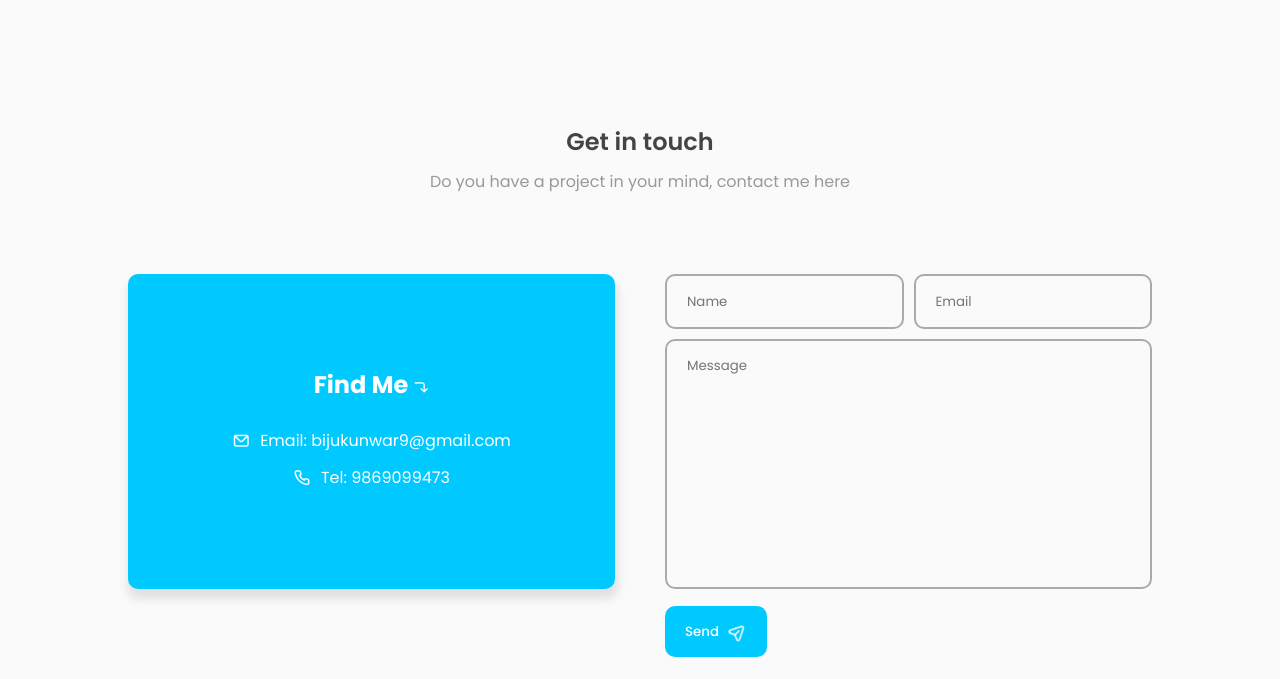
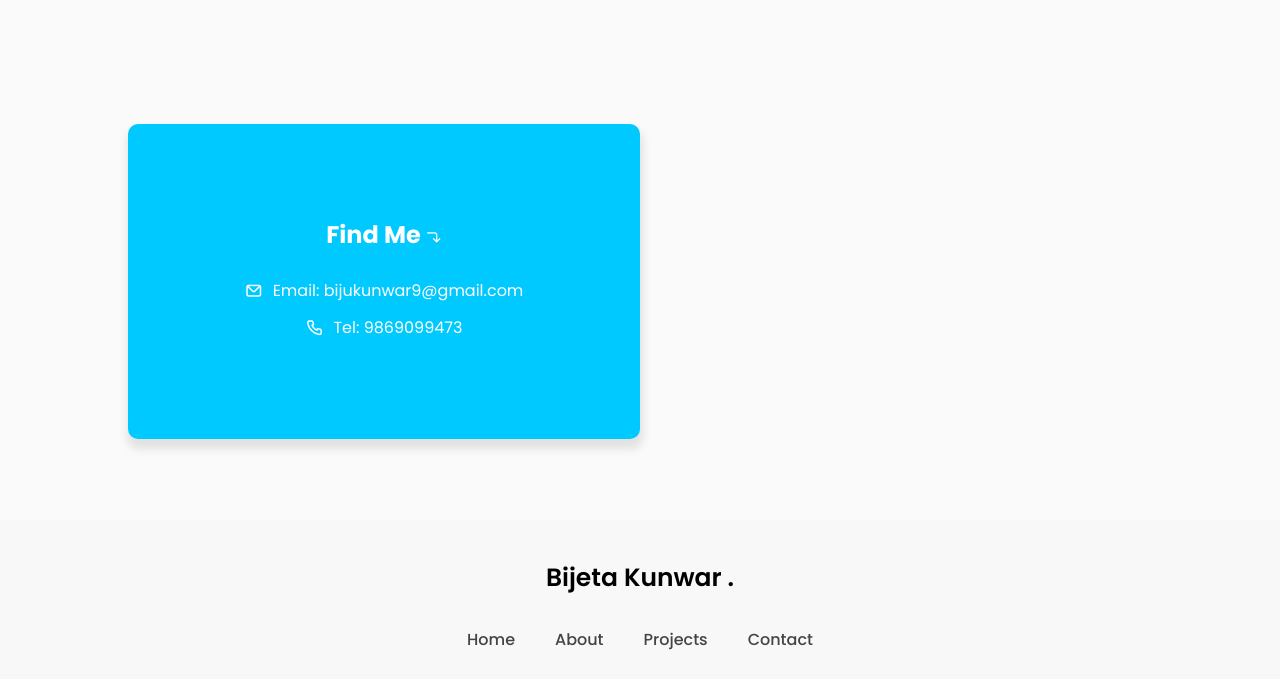
Before and after one commit to Bijeta9/Portfolio, a plain HTML site: page Index.html in a window 1280 px wide. Shown: the part 1770-2449 px from the top of the page. Drawn offline with nearby package versions, Linux system fonts and the light colour scheme.

Commit message:
Update Index.html

```diff
--- a/Index.html
+++ b/Index.html
@@ -40,7 +40,7 @@
             </ul>
         </div>
         <div class="nav-button">
-            <button class="btn">CV <i class="uil uil-file-alt"></i></button>
+            <button class="btn" onclick="window.open('./assets/images/jj.jpg')" >CV <i class="uil uil-file-alt"></i></button>
         </div>
         <div class="nav-menu-btn">
             <i class="uil uil-bars" onclick="myMenuFunction()"></i>
@@ -99,7 +99,7 @@
 
                     </p>
                     <div class="about-btn">
-                        <button class="btn">Download CV <i class="uil uil-import"></i></button>
+                        <button class="btn" onclick="window.open('./assets/images/jj.jpg')" > CV <i class="uil uil-import"></i></button>
                     </div>
                 </div>
             </div>
@@ -164,10 +164,7 @@
        </section>
        <!-- -------------- CONTACT BOX ---------------- -->
        <section class="section" id="contact">
-          <div class="top-header">
-            <h1>Get in touch</h1>
-            <span>Do you have a project in your mind, contact me here</span>
-          </div>
+
           <div class="row">
              <div class="col">
                 <div class="contact-info">
@@ -176,20 +173,7 @@
                     <p><i class="uil uil-phone"></i> Tel: 9869099473</p>
                 </div>
              </div>
-             <div class="col">
-                <div class="form-control">
-                    <div class="form-inputs">
-                        <input type="text" class="input-field" placeholder="Name">
-                        <input type="text" class="input-field" placeholder="Email">
-                    </div>
-                    <div class="text-area">
-                        <textarea placeholder="Message"></textarea>
-                    </div>
-                    <div class="form-button">
-                        <button class="btn">Send <i class="uil uil-message"></i></button>
-                    </div>
-                </div>
-             </div>
+
           </div>
        </section>
     </main>
```
